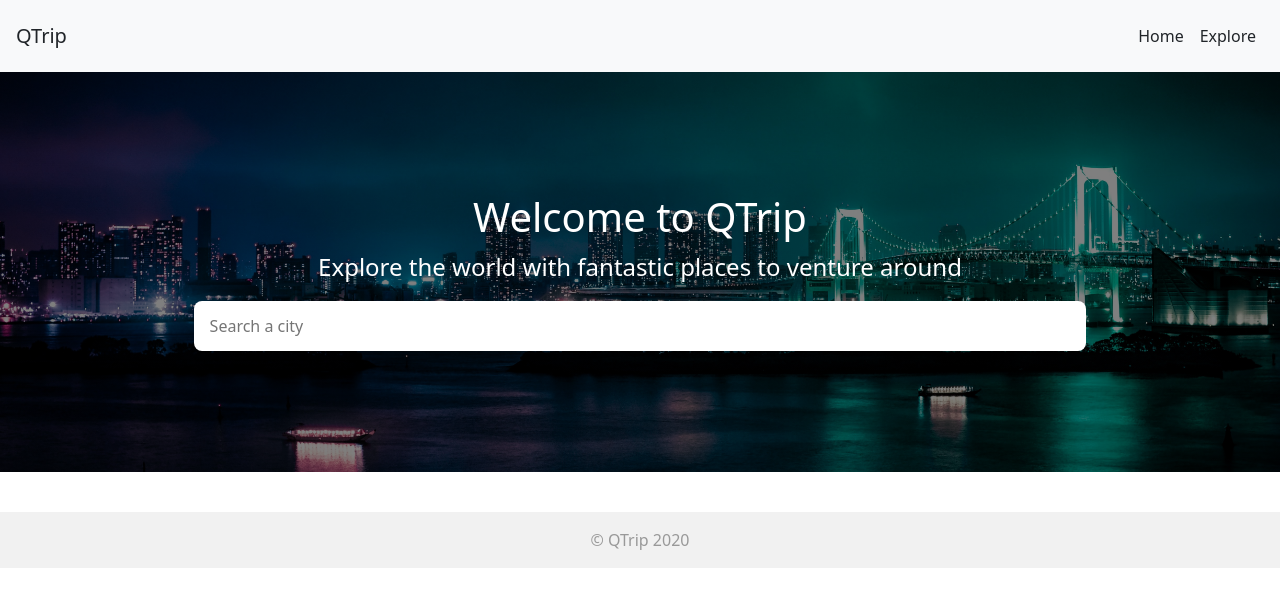
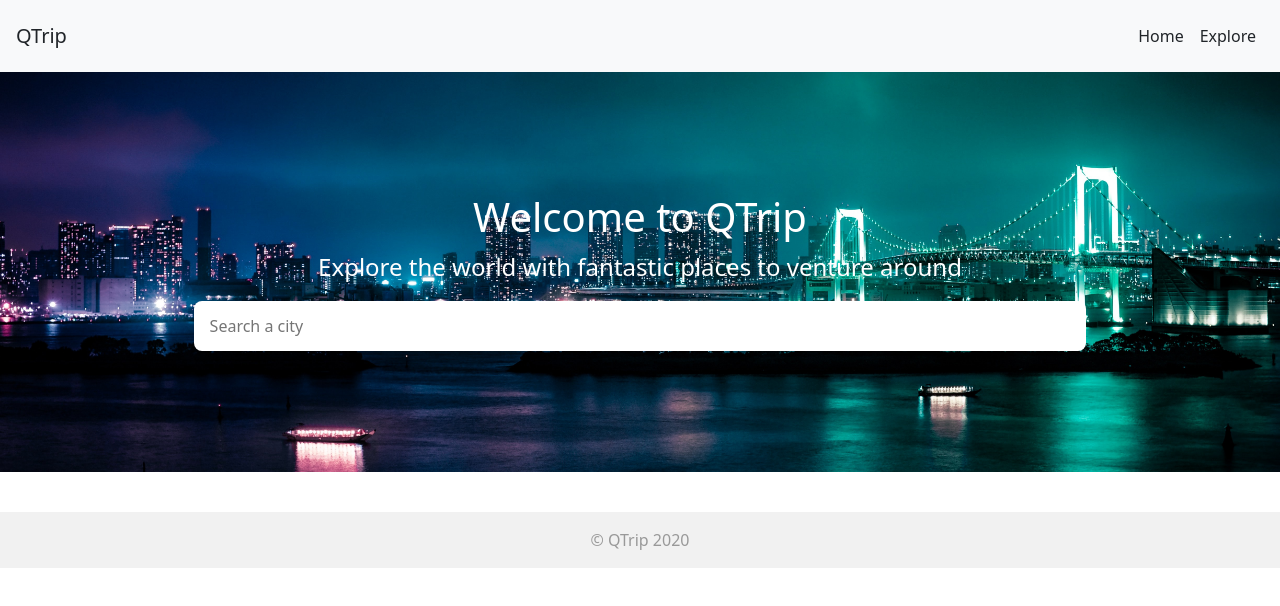
Before and after one commit to codeisgod/QTrip, a plain HTML site: page index.html in a window 1280 px wide. Drawn offline with nearby package versions, Linux system fonts and the light colour scheme.

Commit message:
testing hero image

```diff
--- a/css/styles.css
+++ b/css/styles.css
@@ -39,7 +39,7 @@ footer {
   }
 
 .hero-image {
-  background-image: linear-gradient(rgba(0, 0, 0, 0.5), rgba(0, 0, 0, 0.5)), url("../asset/hero.jpg");
+  background-image: url("../asset/hero.jpg");
   height: 50vh;
   background-size: cover;
   background-position: center;
```
